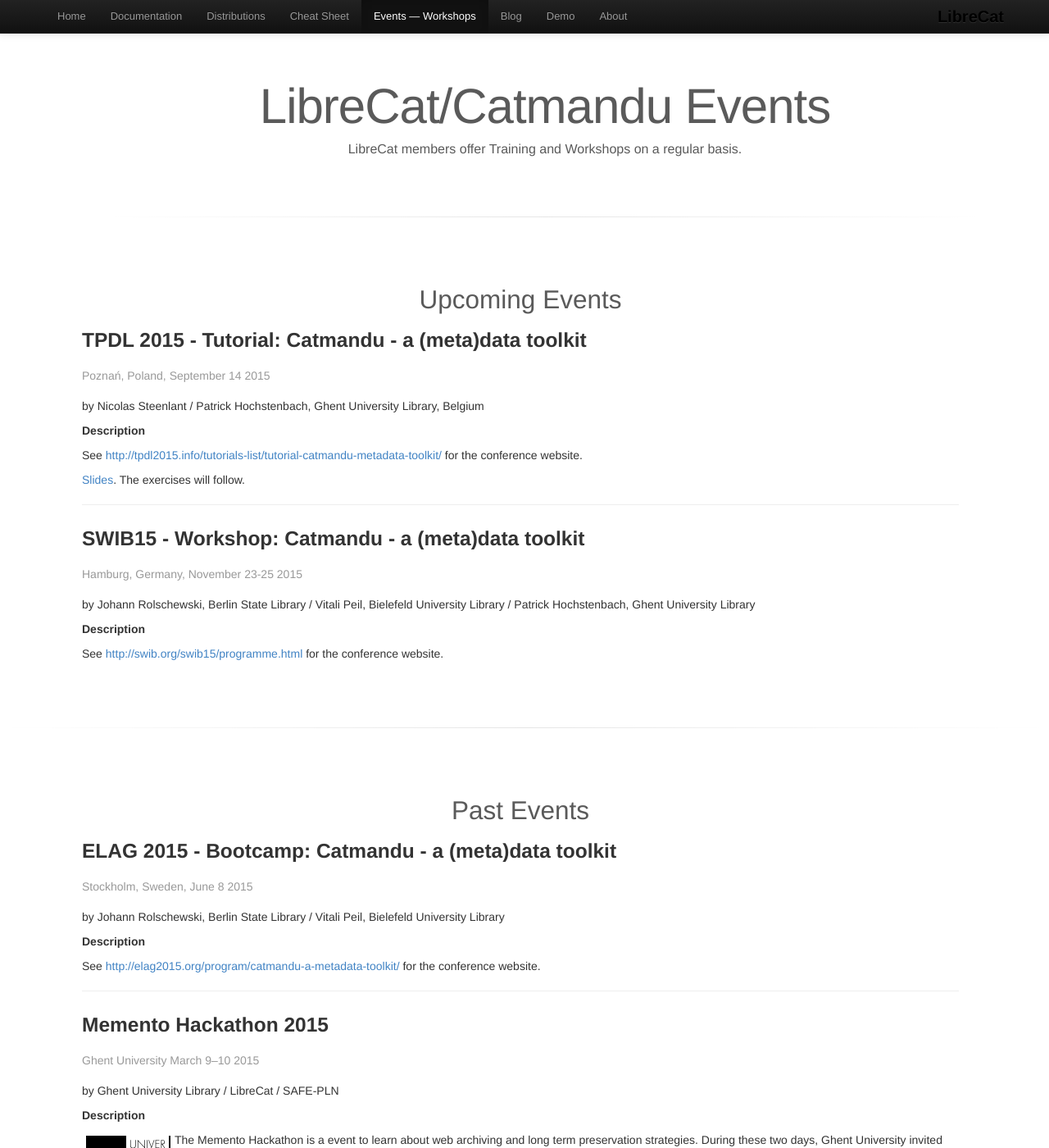
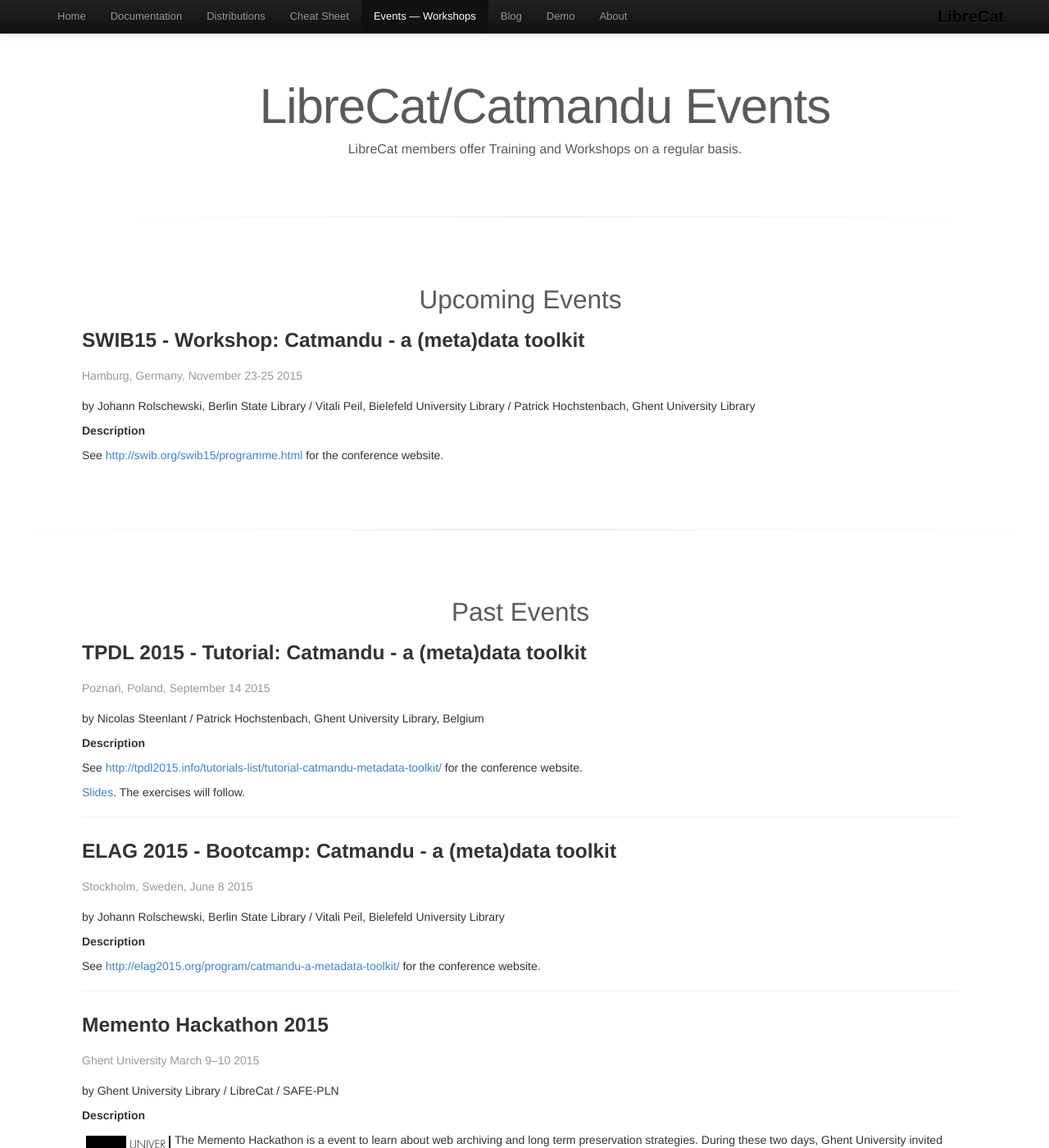
Before and after one commit to LibreCat/librecat.github.io, a Jekyll site: the page built from events.html, in a window 1280 px wide and 1400 px high. Shown: the whole window at 82% size. Built offline with Jekyll 4.4.1, drawn with Linux system fonts in a browser that asks for light colours.

Commit message:
Putting TPDL as past event

```diff
--- a/events.html
+++ b/events.html
@@ -14,14 +14,35 @@
     <hr class="soften">
     </div>
 
+    <!-- Start Row -->
     <div class="row">
-
-
         <div class="span11 offset1">
 
         <div class="marketing">
             <h2>Upcoming Events</h2>
         </div>
+
+        <h3>SWIB15 - Workshop: Catmandu - a (meta)data toolkit<br>
+        <small>Hamburg, Germany, November 23-25 2015</small></h3>
+        <p>by Johann Rolschewski, Berlin State Library / Vitali Peil, Bielefeld University Library / Patrick Hochstenbach, Ghent University Library</p>
+        <h5>Description</h5>
+
+        <p>
+        See <a href="http://swib.org/swib15/programme.html">http://swib.org/swib15/programme.html</a> for the conference website.
+        </p>
+        </div>
+
+    </div>
+    <!-- End row -->
+
+    <hr class="soften">
+
+    <div class="row">
+     <div class="span11 offset1">
+
+      <div class="marketing"><h2>Past Events</h2></div>
+
+
 
      <h3>TPDL 2015 - Tutorial: Catmandu - a (meta)data toolkit</br>
      <small>Poznań, Poland, September 14 2015</small></h3>
@@ -39,27 +60,7 @@
 
      <hr>
 
-    <h3>SWIB15 - Workshop: Catmandu - a (meta)data toolkit<br>
-    <small>Hamburg, Germany, November 23-25 2015</small></h3>
-    <p>by Johann Rolschewski, Berlin State Library / Vitali Peil, Bielefeld University Library / Patrick Hochstenbach, Ghent University Library</p>
-    <h5>Description</h5>
-    <p>
-    See <a href="http://swib.org/swib15/programme.html">http://swib.org/swib15/programme.html</a> for the conference website.
-    </p>
-  </div>
 
-</div>
-    <hr class="soften">
-
-    <div class="row">
-
-
-     <div class="span11 offset1">
-
-      <div class="marketing">
-     <h2>Past Events</h2>
-
-    </div>
 
     <h3>ELAG 2015 - Bootcamp: Catmandu - a (meta)data toolkit</br>
     <small>Stockholm, Sweden, June 8 2015</small></h3>
```
Lines whose indentation alone changed are shown as unchanged.
